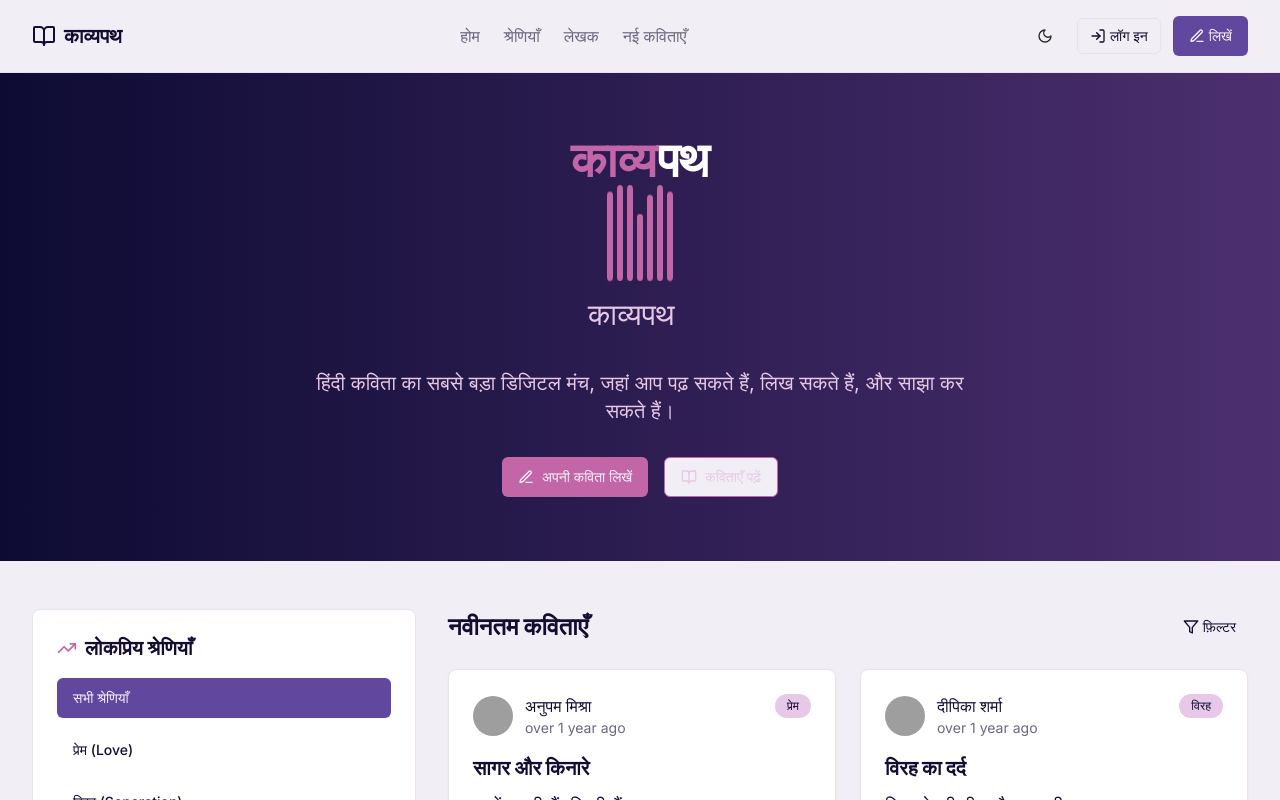
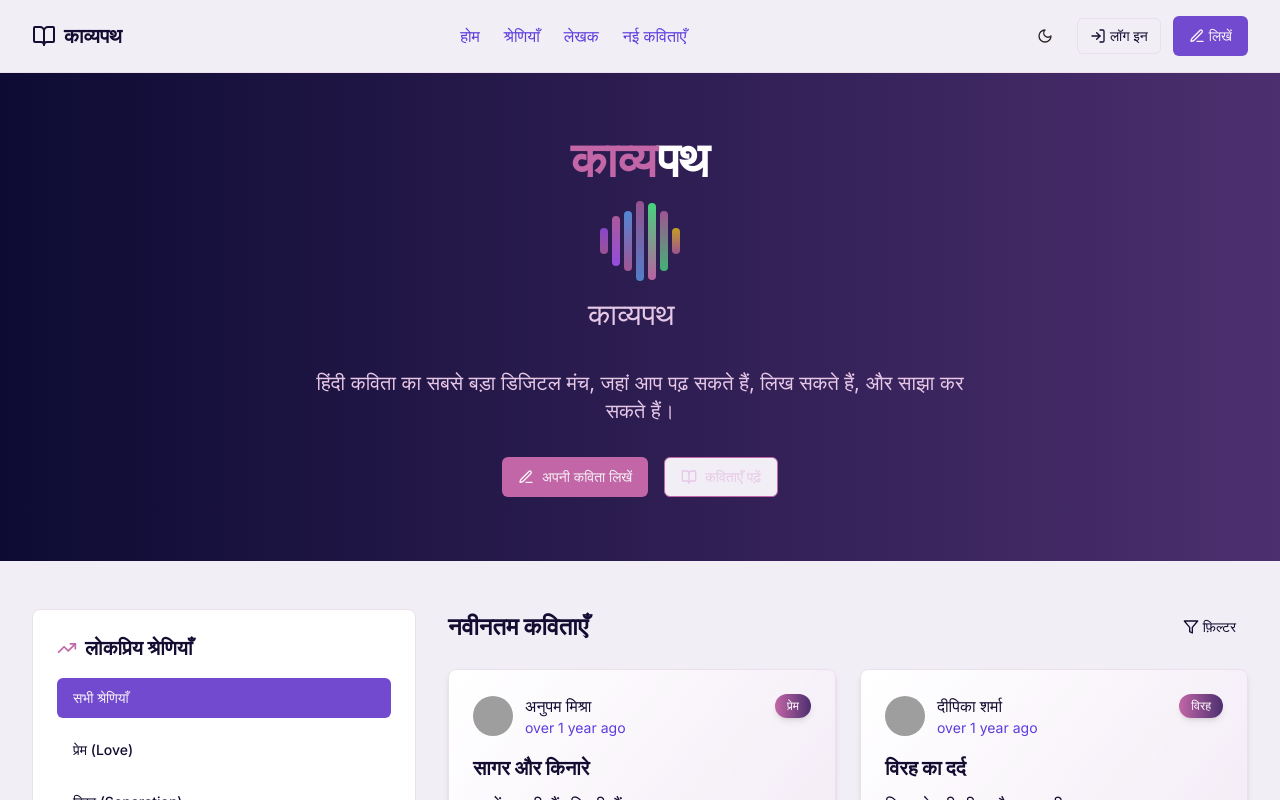
Before and after one commit to aryan24-cs/kavyapath-lekhak-sangam, a React (Vite) app: page / in a window 1280 px wide. Shown: the top 800 px of the page. Built offline with nearby package versions, Linux system fonts and the light colour scheme; grey boxes are pictures that could not be loaded.

Commit message:
Refactor: Improve UI with neon colors and animation
- Updated text colors to use neon or bright colors.
- Changed the music beats animation.

```diff
--- a/src/components/CategoryBadge.tsx
+++ b/src/components/CategoryBadge.tsx
@@ -12,24 +12,24 @@ const CategoryBadge = ({ categoryId, className = "" }: CategoryBadgeProps) => {
 
   if (!category) return null;
 
-  // Use our new color scheme for badges
+  // Use more vibrant colors for badges
   const getBadgeColor = (categoryId: string) => {
     switch(categoryId) {
       case "love":
-        return "bg-kavya-pink text-white";
+        return "bg-gradient-to-r from-pink-500 to-purple-500 text-white";
       case "patriotic":
-        return "bg-kavya-purple text-white";
+        return "bg-gradient-to-r from-blue-500 to-purple-600 text-white";
       case "nature":
-        return "bg-kavya-lavender text-white";
+        return "bg-gradient-to-r from-green-400 to-cyan-500 text-white";
       case "spiritual":
-        return "bg-kavya-darkblue text-white";
+        return "bg-gradient-to-r from-amber-500 to-pink-500 text-white";
       default:
-        return "bg-kavya-lightpink text-kavya-darkblue";
+        return "bg-gradient-to-r from-kavya-pink to-kavya-purple text-white";
     }
   };
 
   return (
-    <span className={`category-badge ${getBadgeColor(categoryId)} ${className} fade-in-up`}>
+    <span className={`category-badge ${getBadgeColor(categoryId)} ${className} fade-in-up shadow-md`}>
       {category.name}
     </span>
   );
--- a/src/components/MusicBeats.tsx
+++ b/src/components/MusicBeats.tsx
@@ -3,14 +3,14 @@ import React from "react";
 
 const MusicBeats = ({ className = "" }: { className?: string }) => {
   return (
-    <div className={`flex items-end justify-center h-20 ${className}`}>
-      <div className="music-beat-bar animate-music-beat-1"></div>
-      <div className="music-beat-bar animate-music-beat-2"></div>
-      <div className="music-beat-bar animate-music-beat-3"></div>
-      <div className="music-beat-bar animate-music-beat-4"></div>
-      <div className="music-beat-bar animate-music-beat-5"></div>
-      <div className="music-beat-bar animate-music-beat-3"></div>
-      <div className="music-beat-bar animate-music-beat-1"></div>
+    <div className={`flex items-center justify-center gap-1 h-20 ${className}`}>
+      <div className="w-2 h-6 bg-gradient-to-t from-kavya-pink to-purple-500 rounded-full animate-music-beat-1"></div>
+      <div className="w-2 h-10 bg-gradient-to-t from-purple-500 to-kavya-pink rounded-full animate-music-beat-2"></div>
+      <div className="w-2 h-14 bg-gradient-to-t from-kavya-pink to-blue-400 rounded-full animate-music-beat-3"></div>
+      <div className="w-2 h-20 bg-gradient-to-t from-blue-400 to-kavya-pink rounded-full animate-music-beat-4"></div>
+      <div className="w-2 h-16 bg-gradient-to-t from-kavya-pink to-green-400 rounded-full animate-music-beat-5"></div>
+      <div className="w-2 h-12 bg-gradient-to-t from-green-400 to-kavya-pink rounded-full animate-music-beat-3"></div>
+      <div className="w-2 h-8 bg-gradient-to-t from-kavya-pink to-yellow-400 rounded-full animate-music-beat-1"></div>
     </div>
   );
 };
--- a/src/index.css
+++ b/src/index.css
@@ -16,16 +16,16 @@
     --popover: 0 0% 100%;
     --popover-foreground: 252 60% 12%;
 
-    --primary: 258 38% 45%;
+    --primary: 258 58% 55%;
     --primary-foreground: 300 30% 96%;
 
-    --secondary: 276 36% 60%;
+    --secondary: 276 76% 70%;
     --secondary-foreground: 300 30% 96%;
 
     --muted: 300 24% 90%;
-    --muted-foreground: 252 10% 45%;
+    --muted-foreground: 252 70% 55%;
 
-    --accent: 312 50% 59%;
+    --accent: 312 70% 65%;
     --accent-foreground: 300 30% 96%;
 
     --destructive: 0 84% 60%;
@@ -33,7 +33,7 @@
 
     --border: 300 20% 90%;
     --input: 300 20% 90%;
-    --ring: 258 38% 45%;
+    --ring: 258 58% 55%;
 
     --radius: 0.5rem;
   }
@@ -48,16 +48,16 @@
     --popover: 252 60% 12%;
     --popover-foreground: 300 30% 96%;
 
-    --primary: 258 38% 45%;
+    --primary: 258 58% 55%;
     --primary-foreground: 300 30% 96%;
 
-    --secondary: 276 36% 40%;
+    --secondary: 276 76% 60%;
     --secondary-foreground: 300 30% 96%;
 
     --muted: 246 25% 20%;
-    --muted-foreground: 300 24% 75%;
+    --muted-foreground: 300 84% 85%;
 
-    --accent: 312 50% 59%;
+    --accent: 312 80% 65%;
     --accent-foreground: 300 30% 96%;
 
     --destructive: 0 62% 30%;
@@ -65,7 +65,7 @@
 
     --border: 246 25% 25%;
     --input: 246 25% 25%;
-    --ring: 258 38% 45%;
+    --ring: 258 58% 55%;
   }
 }
 
@@ -97,12 +97,12 @@
   }
 
   .poem-card {
-    @apply bg-card border border-border rounded-lg p-6 shadow-sm hover:shadow-md transition-all;
-    @apply transform transition-transform duration-300 hover:-translate-y-1;
+    @apply bg-gradient-to-br from-white to-kavya-lightpink/30 border border-border rounded-lg p-6 shadow-md hover:shadow-xl;
+    @apply transform transition-transform duration-300 hover:-translate-y-2;
   }
 
   .category-badge {
-    @apply px-3 py-1 rounded-full text-xs font-medium;
+    @apply px-3 py-1 rounded-full text-xs font-medium shadow-sm;
   }
 
   /* Cursor animation */
@@ -113,12 +113,18 @@
 
   /* Card hover effect */
   .poem-card:hover {
-    box-shadow: 0 10px 15px -3px rgba(0, 0, 0, 0.1), 0 4px 6px -2px rgba(0, 0, 0, 0.05);
+    box-shadow: 0 15px 30px -5px rgba(0, 0, 0, 0.15), 0 5px 10px -2px rgba(0, 0, 0, 0.1);
+    background: linear-gradient(to bottom right, #ffffff, rgba(231, 200, 231, 0.5));
+    border-color: rgba(194, 102, 167, 0.3);
   }
 
   /* Music beat bars */
   .music-beat-bar {
-    @apply bg-kavya-pink rounded-full w-1.5 h-16 mx-0.5 origin-bottom;
+    @apply rounded-full mx-0.5 origin-bottom shadow-glow transition-all;
+  }
+
+  .shadow-glow {
+    box-shadow: 0 0 8px 2px rgba(194, 102, 167, 0.5);
   }
 }
 
@@ -172,3 +178,59 @@
     opacity: 1;
   }
 }
+
+/* Update the music beats animations to be more dynamic */
+@keyframes music-beat-1 {
+  0%, 100% { height: 24px; opacity: 0.7; }
+  50% { height: 36px; opacity: 1; }
+}
+
+@keyframes music-beat-2 {
+  0%, 100% { height: 40px; opacity: 0.7; }
+  50% { height: 60px; opacity: 1; }
+}
+
+@keyframes music-beat-3 {
+  0%, 100% { height: 56px; opacity: 0.7; }
+  50% { height: 72px; opacity: 1; }
+}
+
+@keyframes music-beat-4 {
+  0%, 100% { height: 80px; opacity: 0.7; }
+  50% { height: 96px; opacity: 1; }
+}
+
+@keyframes music-beat-5 {
+  0%, 100% { height: 64px; opacity: 0.7; }
+  50% { height: 80px; opacity: 1; }
+}
+
+@layer utilities {
+  .animate-music-beat-1 {
+    animation: music-beat-1 1.2s ease-in-out infinite;
+  }
+
+  .animate-music-beat-2 {
+    animation: music-beat-2 1.8s ease-in-out infinite;
+  }
+
+  .animate-music-beat-3 {
+    animation: music-beat-3 1.4s ease-in-out infinite;
+  }
+
+  .animate-music-beat-4 {
+    animation: music-beat-4 2s ease-in-out infinite;
+  }
+
+  .animate-music-beat-5 {
+    animation: music-beat-5 1.6s ease-in-out infinite;
+  }
+
+  .text-glow {
+    text-shadow: 0 0 8px rgba(194, 102, 167, 0.7);
+  }
+
+  .text-neon {
+    text-shadow: 0 0 5px #fff, 0 0 10px #c266a7, 0 0 15px #c266a7, 0 0 20px #c266a7;
+  }
+}
```
